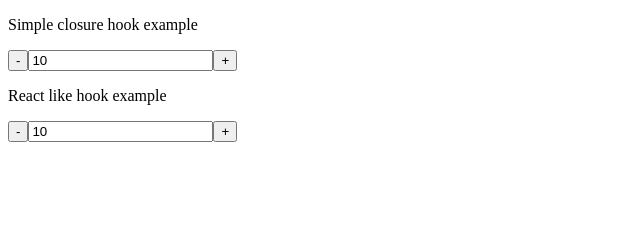
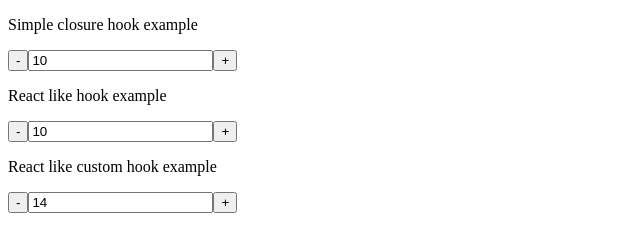
Before and after one commit to stassribnyi/hooks-explained, a plain HTML site: page index.html in a window 1280 px wide. Shown: the whole page, without its empty margins (0-640 px from the left). Drawn offline with Linux system fonts and the light colour scheme.

Commit message:
Add multiple components rendering support

```diff
--- a/index.html
+++ b/index.html
@@ -13,5 +13,8 @@
     <section id="react-like-hook">
       <p>React like hook example</p>
     </section>
+    <section id="react-like-custom-hook">
+      <p>React like custom hook example</p>
+    </section>
   </body>
 </html>
--- a/src/index.js
+++ b/src/index.js
@@ -1,6 +1,23 @@
 import { useState as useBasicUseState } from './basic-closure.hook.js';
 import { Counter } from './counter.component.js';
 import { ReactLike } from './react-like.module.js';
+
+const counterHook = (initialValue) => {
+  const [counter, setCounter] = ReactLike.useState(initialValue);
+  const [isBiggerThenTen, setIsBiggerThenTen] = ReactLike.useState(false);
+
+  ReactLike.useEffect(() => {
+    console.log(`counter has changed: ${counter}`);
+
+    setIsBiggerThenTen(counter > initialValue);
+  }, [counter]);
+
+  ReactLike.useEffect(() => {
+    console.log(`counter is bigger then ${initialValue}: ${isBiggerThenTen}`);
+  }, [isBiggerThenTen]);
+
+  return { counter, setCounter };
+};
 
 const StatefulCounter = () => {
   const [counter, setCounter] = ReactLike.useState(10);
@@ -19,6 +36,20 @@ const StatefulCounter = () => {
   }, [isBiggerThenTen]);
 
   const CounterComponent = Counter(document.getElementById('react-like-hook'));
+
+  return {
+    render() {
+      return CounterComponent(counter, setCounter);
+    },
+  };
+};
+
+const StatefulCounterWithCustomHook = () => {
+  const { counter, setCounter } = counterHook(14);
+
+  const CounterComponent = Counter(
+    document.getElementById('react-like-custom-hook')
+  );
 
   return {
     render() {
@@ -46,14 +77,17 @@ const renderBasicHookExample = () => {
 };
 
 const renderReactLikeHookExample = () => {
-  let destroyApp = null;
+  let destroyAppComponents = null;
 
   setInterval(() => {
-    if (destroyApp) {
-      destroyApp();
+    if (destroyAppComponents) {
+      destroyAppComponents.forEach((destroy) => destroy());
     }
 
-    destroyApp = ReactLike.render(StatefulCounter);
+    destroyAppComponents = ReactLike.render([
+      StatefulCounter,
+      StatefulCounterWithCustomHook,
+    ]);
   }, 500);
 };
 
--- a/src/react-like.module.js
+++ b/src/react-like.module.js
@@ -4,11 +4,15 @@ export const ReactLike = (() => {
 
   return {
     render(Component) {
-      const instance = Component();
+      const instance = Array.isArray(Component)
+        ? Component.map((item) => item())
+        : Component();
 
       currentHookIndex = 0;
 
-      return instance.render();
+      return Array.isArray(instance)
+        ? instance.map((item) => item.render())
+        : instance.render();
     },
     useState(initialState) {
       hooks[currentHookIndex] = hooks[currentHookIndex] || initialState;
```
